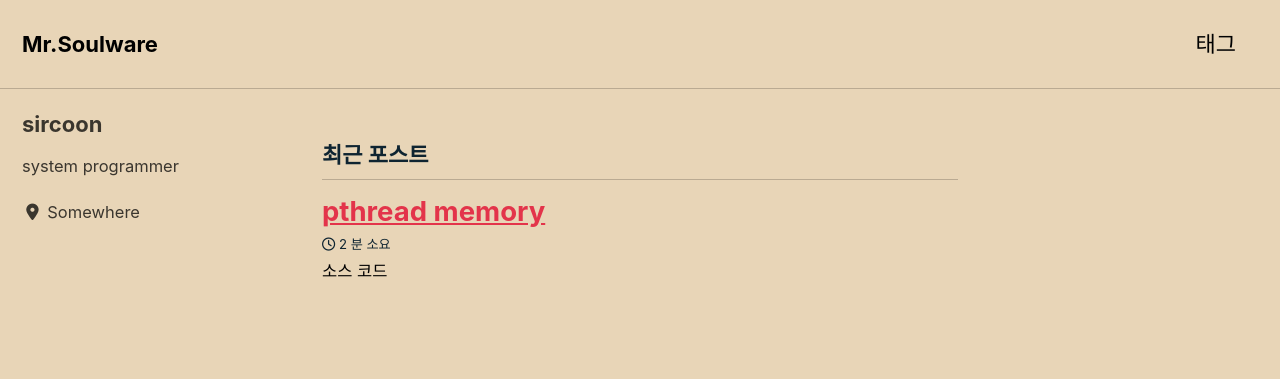
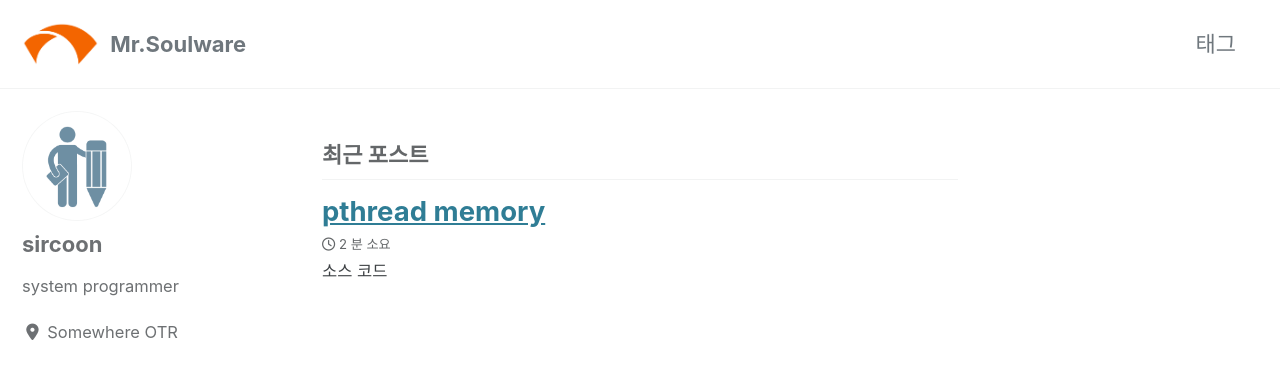
Before and after one commit to mrsoulware/mrsoulware.github.io, a Jekyll site: the page built from index.html, in a window 1280 px wide and 900 px high. Shown: the top 379 px of the window. Built offline with Jekyll 4.4.1, drawn with Linux system fonts in a browser that asks for light colours; cached includes are drawn as plain includes; nearby versions of some CDN libraries; the list of posts is cut into pages by our own code.

Commit message:
add images

```diff
--- a/_config.yml
+++ b/_config.yml
@@ -12,7 +12,7 @@
 
 # theme                  : "minimal-mistakes-jekyll"
 remote_theme             : "mmistakes/minimal-mistakes@4.19.1"
-minimal_mistakes_skin    : "sunrise" # "default", "air", "aqua", "contrast", "dark", "dirt", "neon", "mint", "plum", "sunrise"
+minimal_mistakes_skin    : "default" # "default", "air", "aqua", "contrast", "dark", "dirt", "neon", "mint", "plum", "sunrise"
 
 # Site Settings
 locale                   : "ko-KR"
@@ -25,7 +25,7 @@
 baseurl                  : # the subpath of your site, e.g. "/blog"
 repository               : # GitHub username/repo-name e.g. "mmistakes/minimal-mistakes"
 teaser                   : # path of fallback teaser image, e.g. "/assets/images/500x300.png"
-logo                     : # path of logo image to display in the masthead, e.g. "/assets/images/88x88.png"
+logo                     : "/assets/images/logo-symbol.png" # path of logo image to display in the masthead, e.g. "/assets/images/88x88.png"
 masthead_title           : # overrides the website title displayed in the masthead, use " " for no title
 # breadcrumbs            : false # true, false (default)
 words_per_minute         : 200
@@ -94,9 +94,9 @@
 # Site Author
 author:
   name             : "sircoon"
-  avatar           : # path of avatar image, e.g. "/assets/images/bio-photo.jpg"
+  avatar           : "/assets/images/avatar.png"
   bio              : "system programmer"
-  location         : "Somewhere"
+  location         : "Somewhere OTR"
   email            :
   links:
     - label: "Email"
```
Also changed, not shown: assets/images/avatar.png (added), assets/images/logo-symbol.png (added), assets/images/logo.png (added).
